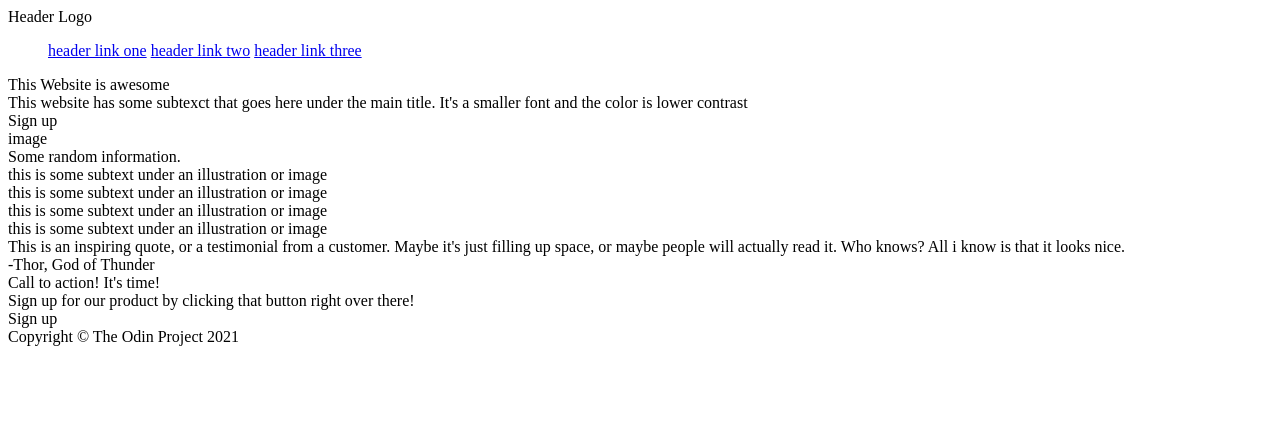
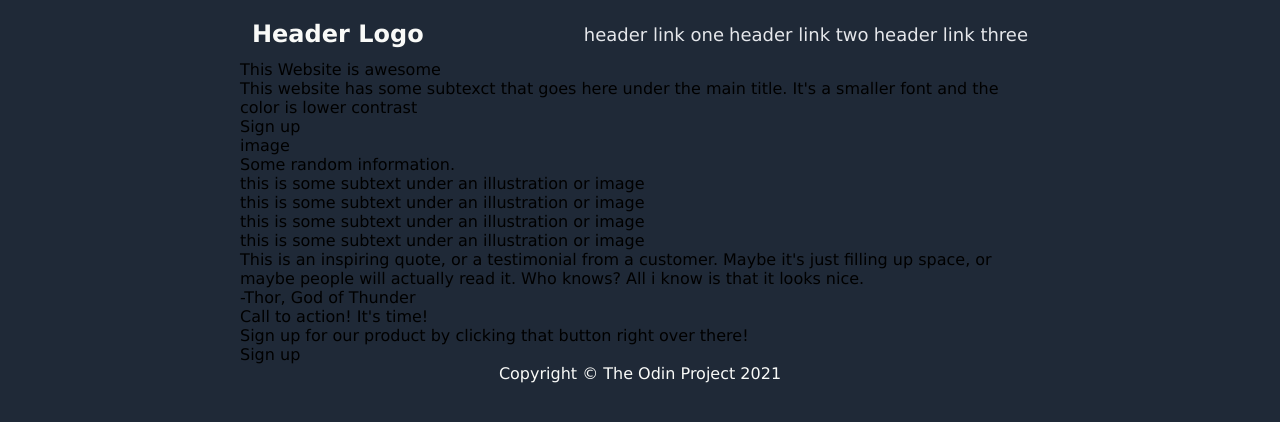
Before and after one commit to tpralle/odin-landing-page, a plain HTML site: page index.html in a window 1280 px wide. Drawn offline with Linux system fonts and the light colour scheme.

Commit message:
Add initial header styling

```diff
--- a/index.html
+++ b/index.html
@@ -1,18 +1,24 @@
 <!DOCTYPE html>
 <html lang="en">
   <head>
-        <meta charset="utf-8">
-        <meta http-equiv="X-UA-Compatible" content="IE=edge">
+    <meta charset="utf-8" />
+    <meta http-equiv="X-UA-Compatible" content="IE=edge" />
     <title>The Odin Project - Landing Page</title>
-        <meta name="description" content="A landing page used to test skills while learning HTML, CSS, and Javascript with The Odin Project.">
-        <meta name="viewport" content="width=device-width, initial-scale=1">
-        <link rel="stylesheet" href="../style/style.css">
+    <meta
+      name="description"
+      content="A landing page used to test skills while learning HTML, CSS, and Javascript with The Odin Project."
+    />
+    <meta name="viewport" content="width=device-width, initial-scale=1" />
+    <link rel="stylesheet" href="../style/style.css" />
   </head>
   <body>
     <!--[if lt IE 7]>
-            <p class="browsehappy">You are using an <strong>outdated</strong> browser. Please <a href="#">upgrade your browser</a> to improve your experience.</p>
+      <p class="browsehappy">
+        You are using an <strong>outdated</strong> browser. Please
+        <a href="#">upgrade your browser</a> to improve your experience.
+      </p>
     <![endif]-->
-
+    <div class="container">
       <div class="header">
         <div class="logo">Header Logo</div>
         <div class="header-links">
@@ -25,9 +31,12 @@
       </div>
 
       <div class="hero">
-            <div class="content">
+        <div class="hero-content">
           <div class="hero-header">This Website is awesome</div>
-                <div class="hero-subtext">This website has some subtexct that goes here under the main title. It's a smaller font and the color is lower contrast</div>
+          <div class="hero-subtext">
+            This website has some subtexct that goes here under the main title.
+            It's a smaller font and the color is lower contrast
+          </div>
           <div class="hero-button">Sign up</div>
         </div>
         <div>image</div>
@@ -37,25 +46,39 @@
         <div class="info-header">Some random information.</div>
         <div class="cards">
           <div class="card"></div>
-                <div class="#">this is some subtext under an illustration or image</div>
+          <div class="#">
+            this is some subtext under an illustration or image
+          </div>
           <div class="card"></div>
-                <div class="#">this is some subtext under an illustration or image</div>
+          <div class="#">
+            this is some subtext under an illustration or image
+          </div>
           <div class="card"></div>
-                <div class="#">this is some subtext under an illustration or image</div>
+          <div class="#">
+            this is some subtext under an illustration or image
+          </div>
           <div class="card"></div>
-                <div class="#">this is some subtext under an illustration or image</div>
+          <div class="#">
+            this is some subtext under an illustration or image
+          </div>
         </div>
       </div>
 
       <div class="quote">
-            <div class="quote-text">This is an inspiring quote, or a testimonial from a customer. Maybe it's just filling up space, or maybe people will actually read it. Who knows? All i know is that it looks nice.</div>
+        <div class="quote-text">
+          This is an inspiring quote, or a testimonial from a customer. Maybe
+          it's just filling up space, or maybe people will actually read it. Who
+          knows? All i know is that it looks nice.
+        </div>
         <div class="quote-attribute">-Thor, God of Thunder</div>
       </div>
 
       <div class="call-to-action">
         <div class="cta-content">
           <div class="cta-header">Call to action! It's time!</div>
-            <div class="cta-body">Sign up for our product by clicking that button right over there!</div>
+          <div class="cta-body">
+            Sign up for our product by clicking that button right over there!
+          </div>
         </div>
         <div class="cta-button">Sign up</div>
       </div>
@@ -63,5 +86,6 @@
       <div class="footer">
         <div class="footer-text">Copyright &copy; The Odin Project 2021</div>
       </div>
+    </div>
   </body>
 </html>
--- a/style/style.css
+++ b/style/style.css
@@ -0,0 +1,49 @@
+body {
+    font-family: Verdana, Geneva, Tahoma, sans-serif;
+    background-color: #1f2937;
+
+    display: flex;
+    justify-content: center;
+}
+
+.container {
+    display: flex;
+    flex-flow: column wrap;
+    width: 800px;
+}
+
+.header, .footer {
+    background: #1f2937;
+    color: #f9faf8;
+}
+
+.header {
+    display: flex;
+    justify-content: space-between;
+    align-items: center;
+    padding: 12px;
+}
+
+.logo {
+    font-size: 24px;
+    font-weight: bold;
+}
+
+ul {
+    margin: 0;
+    padding: 0;
+    list-style: none;
+}
+
+ul a{
+    text-decoration: none;
+    color: #e5e7eb;
+    font-size: 18px;
+    font-weight: 100;
+}
+
+.footer {
+    display: flex;
+    justify-content: center;
+    align-items: center;
+}
```
Lines whose indentation alone changed are shown as unchanged.
